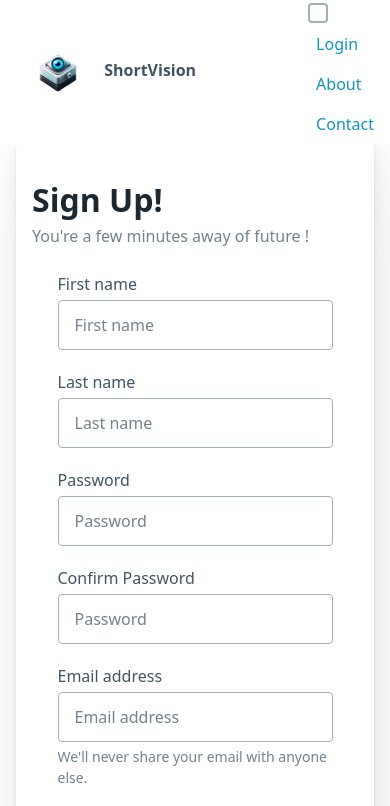
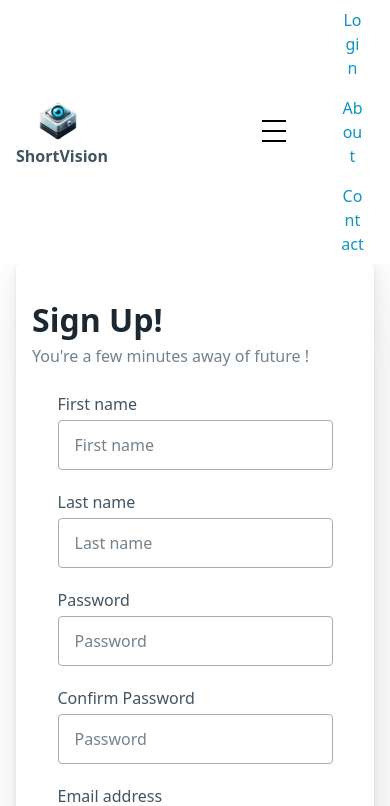
Before and after one commit to univ-smb-m1-isc-2022/shortvisions-front, an Angular app: page /register in a window 390 px wide. Shown: the top 806 px of the page. Built offline with nearby package versions, Linux system fonts and the light colour scheme.

Commit message:
feat: hamburger

```diff
--- a/src/app/modules/navbar/navbar.component.html
+++ b/src/app/modules/navbar/navbar.component.html
@@ -17,20 +17,20 @@
     <li *ngIf="isUserLoggedIn"><a class="nav--container--ul--link-button" (click)="onLogOut()" role="button" href="">LogOut</a>
     </li>
   </ul>
-  <ol class="nav--container--ul-hamburger">
+  <ul class="nav--container--ul-hamburger">
+    <label class="container">
     <input id="hamburgerToggle" type="checkbox"/>
-    <aside>
+    <div class="checkmark">
+      <span></span>
+      <span></span>
+      <span></span>
+    </div>
+    </label>
+    <aside class="nav--container--ul-hamburger-aside">
       <li *ngIf="!isUserLoggedIn"><a class="nav--container--ul--link-hamburger" routerLink="/login" href="#">Login</a></li>
+      <li><a class="nav--container--ul--link-hamburger" href="#">About</a></li>
+      <li><a class="nav--container--ul--link-hamburger" href="#">Contact</a></li>
+      <li *ngIf="isUserLoggedIn"><a class="nav--container--ul--link-hamburger-button" (click)="onLogOut()" role="button" href="">LogOut</a>
     </aside>
-    <aside>
-      <li><a class="nav--container--ul--link-hamburger" href="#">About</a></li>
-    </aside>
-    <aside>
-      <li><a class="nav--container--ul--link-hamburger" href="#">Contact</a></li>
-    </aside>
-    <aside>
-      <li *ngIf="isUserLoggedIn"><a class="nav--container--ul--link-hamburger-button" (click)="onLogOut()" role="button" href="">LogOut</a>
-      </li>
-    </aside>
-  </ol>
+  </ul>
 </nav>
--- a/src/app/modules/navbar/navbar.component.scss
+++ b/src/app/modules/navbar/navbar.component.scss
@@ -2,20 +2,117 @@
 .nav--container--ul--link {
   color: #121212;
 }
-.nav--container--brand--section-vision{
+
+.nav--container--brand--section-vision {
   color: #fbfbfbfb;
 }
-.nav--container--brand--section-logo{
+
+.nav--container--brand--section-logo {
   width: 50%; /* ou une autre valeur en pourcentage qui convient à votre mise en page */
   max-width: 84px; /* ou une autre taille maximale en pixels */
 }
 
+#hamburgerToggle {
+  display: none;
+}
 
-@media (min-width: 320px) and (max-width: 720px){
-  .nav--container--ul--link{
-    display:none;
+.nav--container--ul-hamburger {
+  display: none;
+}
+@media (min-width: 320px) and (max-width: 720px) {
+  .nav--container--ul--link {
+    display: none;
   }
   .nav--container--ul-hamburger{
-
+    display: flex;
+  }
+  .container {
+    display: block;
+    position: relative;
+    cursor: pointer;
+    font-size: var(--font-size);
+    user-select: none;
+  }
+  .checkmark {
+    position: relative;
+    top: 0;
+    left: 0;
+    height: calc(var(--font-size) + 0.5rem);
+    width: calc(var(--font-size) + 0.5rem);
+  }
+  .checkmark span {
+    width: 32px;
+    height: 2px;
+    background-color: black!important;
+    position: absolute;
+    transition: all 0.3s ease-in-out;
+    -webkit-transition: all 0.3s ease-in-out;
+    -moz-transition: all 0.3s ease-in-out;
+    -ms-transition: all 0.3s ease-in-out;
+    -o-transition: all 0.3s ease-in-out;
+  }
+  .checkmark span:nth-child(1) {
+    top: 10%;
+  }
+  .checkmark span:nth-child(2) {
+    top: 50%;
+  }
+  .checkmark span:nth-child(3) {
+    top: 90%;
+  }
+  .container input:checked + .checkmark span:nth-child(1) {
+    top: 50%;
+    transform: translateY(-50%) rotate(45deg);
+    -webkit-transform: translateY(-50%) rotate(45deg);
+    -moz-transform: translateY(-50%) rotate(45deg);
+    -ms-transform: translateY(-50%) rotate(45deg);
+    -o-transform: translateY(-50%) rotate(45deg);
+  }
+  .container input:checked + .checkmark span:nth-child(2) {
+    top: 50%;
+    transform: translateY(-50%) rotate(-45deg);
+    -webkit-transform: translateY(-50%) rotate(-45deg);
+    -moz-transform: translateY(-50%) rotate(-45deg);
+    -ms-transform: translateY(-50%) rotate(-45deg);
+    -o-transform: translateY(-50%) rotate(-45deg);
+  }
+  .container input:checked + .checkmark span:nth-child(3) {
+    transform: translateX(-50px);
+    -webkit-transform: translateX(-50px);
+    -moz-transform: translateX(-50px);
+    -ms-transform: translateX(-50px);
+    -o-transform: translateX(-50px);
+    opacity: 0;
+  }
+  .nav--container--ul-hamburger-aside {
+    display: flex;
+    flex-direction: column;
+    text-align: center;
+    margin-right: 10px;
+    position: relative;
+  }
+  //#hamburgerToggle {
+  //  all: unset;
+  //  display: block;
+  //  border: none;
+  //  width: 40px;
+  //  height: 32px;
+  //  position: relative;
+  //  cursor: pointer;
+  //  user-select: none;
+  //  background-repeat: no-repeat;
+  //  margin-top: var(--spacing);
+  //}
+  #hamburgerToggle + .nav--container--ul-hamburger-aside {
+    display: none;
+  }
+  #hamburgerToggle:checked + .nav--container--ul-hamburger-aside {
+    display: flex;
+    margin-top: calc(var(--spacing) * 2.5);
+  }
+  aside {
+    li {
+      max-width: calc(15vw + 20px);
+    }
   }
 }
```
Also changed, not shown: src/assets/Icons/Hamburger_icon.svg.
